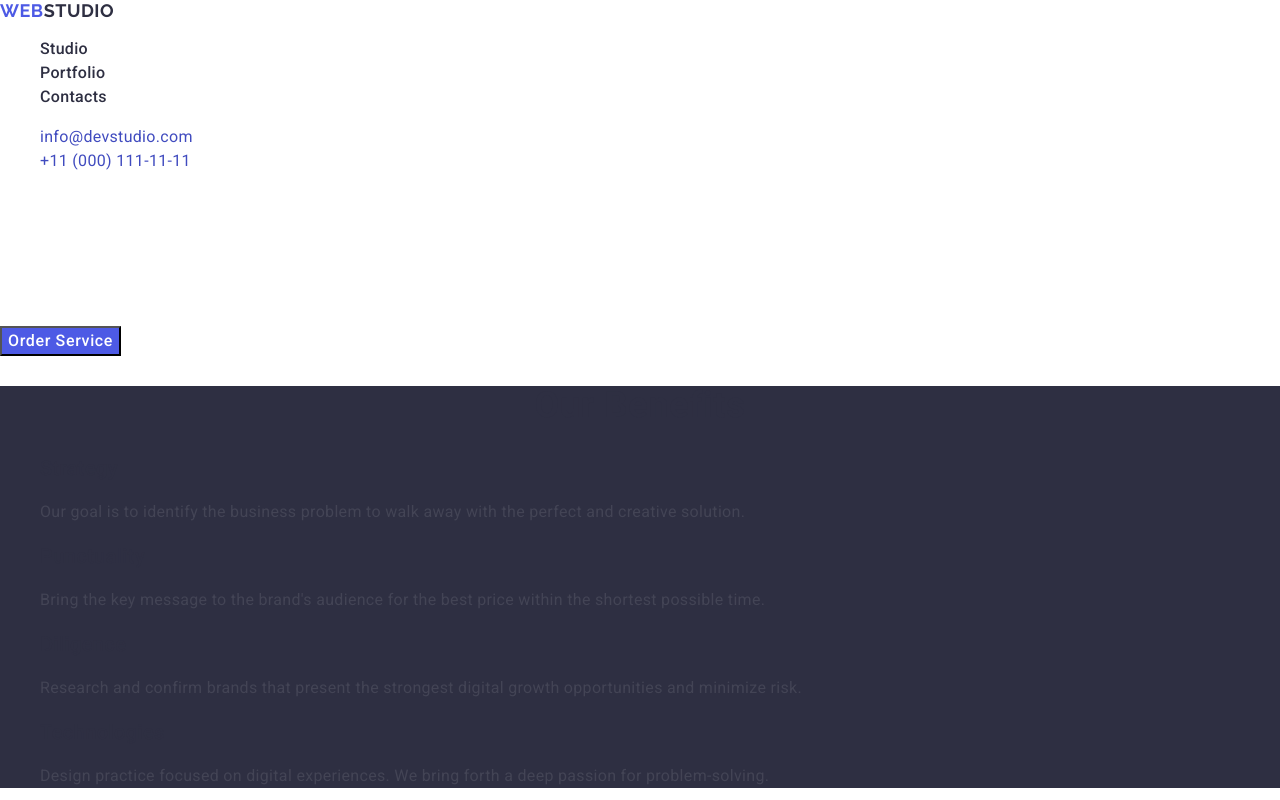
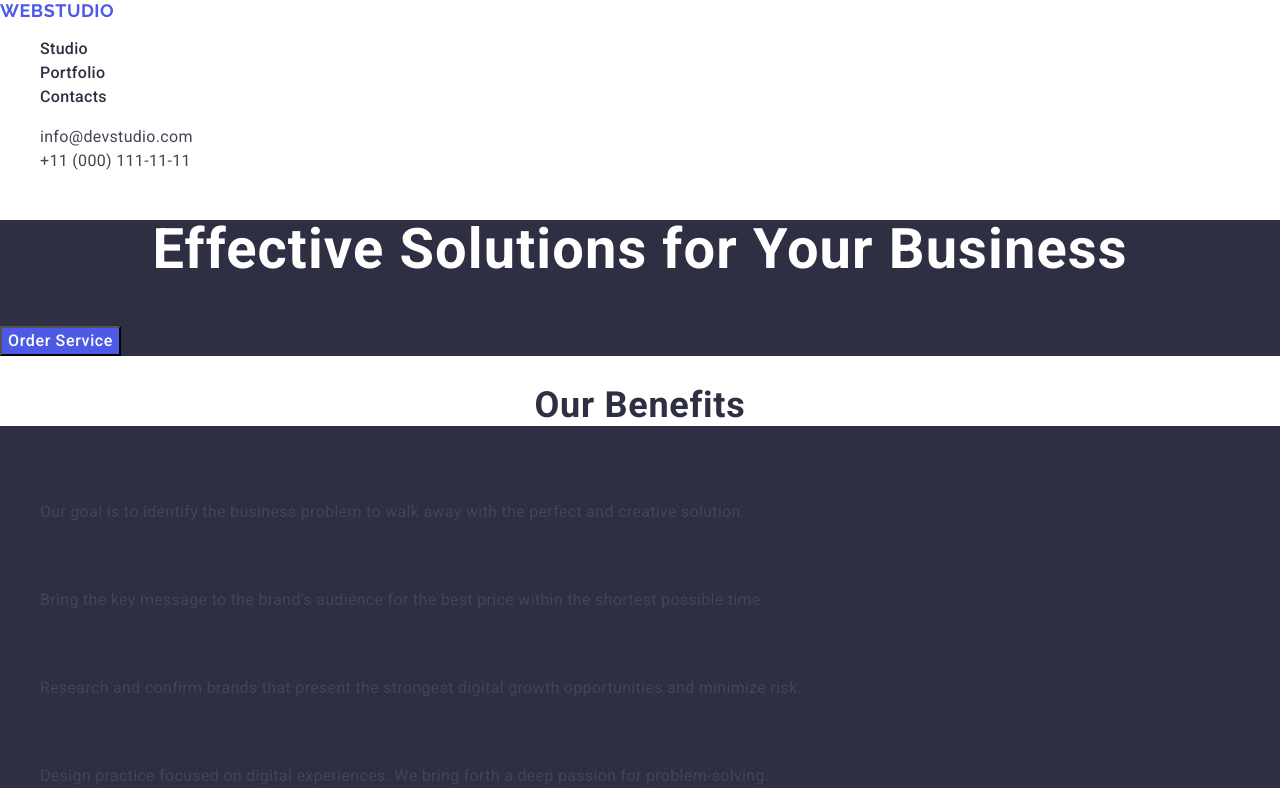
Before and after one commit to Hanna-Nahrebelna/goit-homework-02, a plain HTML site: page index.html in a window 1280 px wide. Shown: the top 800 px of the page. Drawn offline with nearby package versions, Linux system fonts and the light colour scheme.

Commit message:
update-3 html, css

```diff
--- a/css/styles.css
+++ b/css/styles.css
@@ -31,16 +31,11 @@ body {
     line-height: 1.17;
     letter-spacing: 0.03em;
     text-transform: uppercase;
-    color: var(--NAVY-BLUE, #2E2F42);
+    color: var(--NAVY-BLUE, #4d5ae5);
 }
 
 .logo-span {
-    font-family: 'Raleway', sans-serif;
-    font-size: 18px;
-    font-weight: 700;
-    line-height: 1.166;
-    letter-spacing: 0.03em;
-    text-transform: uppercase;
+    color: #2e2f42;
 }
 
 .menu-link {
@@ -62,18 +57,32 @@ body {
     font-style: normal;
 }
 
-.mailto-link,
-.tel-link {
+.contacts-link {
     font-family: 'Roboto', sans-serif;
     font-size: 16px;
     font-weight: 400;
     line-height: 1.5;
     letter-spacing: 0.02em;
-    color: var(--SLATE, #404BBF);
+    color: #434455;
 }
 /* ========/HEADR STYLES======== */
 
 /* ========BODE STYLE=========== */
+.hero {
+    background-color: #2e2f42;
+}
+
+.title-h2 {
+    text-align: center;
+    font-family: 'Roboto', sans-serif;
+    font-size: 36px;
+    line-height: 1.11;
+    letter-spacing: 0.02em;
+    text-transform: capitalize;
+    color: var(--NAVY-BLUE, #2E2F42);
+    background-color: #FFFFFF;
+}
+
 .our-benefits {
     background-color: #2E2F42;
 }
@@ -100,16 +109,6 @@ body {
 .button-mail:hover,
 .button-mail:focus {
     background-color: #404BBF;
-}
-
-h2 {
-    text-align: center;
-    font-family: 'Roboto', sans-serif;
-    font-size: 36px;
-    line-height: 1.11;
-    letter-spacing: 0.02em;
-    text-transform: capitalize;
-    color: var(--NAVY-BLUE, #2E2F42);
 }
 
 .benefits-h3 {
@@ -165,7 +164,7 @@ h2 {
     font-family: 'Roboto', sans-serif;
     font-size: 16px;
     line-height: 1.5;
-    letter-spacing: 0.013em;
+    letter-spacing: 0.02em;
     color: var(--SLATE, #434455);
 }
 
@@ -187,7 +186,7 @@ h2 {
     line-height: 1.17;
     letter-spacing: 0.03em;
     text-transform: uppercase;
-    color: var(--NAVY-BLUE, #2E2F42);
+    color: #4d5ae5;
 }
 
 .span-studio {
--- a/index.html
+++ b/index.html
@@ -25,7 +25,7 @@
   <!--PAGE HEADR-->
   <header class="page-header">
     <nav class="page-navigation">
-      <a class="logotype link" href="./index.html"><span class="logo-span">Web</span>Studio</a>
+      <a class="logotype link" href="./index.html">Web<span class="logo-span">Studio</span></a>
       <ul class="menu list">
         <li class="menu-item">
           <a class="menu-link link" href="">Studio</a>
@@ -41,10 +41,10 @@
     <address class="contacts">
       <ul class="list">
         <li>
-          <a class="mailto-link link" href="mailto:info@devstudio.com">info@devstudio.com</a>
+          <a class="contacts-link link" href="mailto:info@devstudio.com">info@devstudio.com</a>
         </li>
         <li>
-          <a class="tel-link link" href="tel:+110001111111">+11 (000) 111-11-11</a>
+          <a class="contacts-link link" href="tel:+110001111111">+11 (000) 111-11-11</a>
         </li>
       </ul>
     </address>
@@ -52,14 +52,14 @@
 
   <main>
     <!--HERO SECTION-->
-    <section>
+    <section class="hero">
       <h1 class="main-title">Effective Solutions for Your Business</h1>
       <button type="button" class="button-mail">Order Service</button>
     </section>
 
     <!--OUR BENEFITS-->
     <section class="our-benefits">
-      <h2>Our benefits</h2>
+      <h2 class="title-h2">Our benefits</h2>
       <ul class="list">
         <li>
           <h3 class="benefits-h3">Strategy</h3>
@@ -91,7 +91,7 @@
 
     <!--OUR TEAM-->
     <section class="our-team">
-      <h2>Our Team</h2>
+      <h2 class="title-h2">Our Team</h2>
       <ul class="list">
         <li>
           <img src="./images/our_team/img-1-mark-guerrero.jpg" alt="Mark Guerrero" width="264" />
@@ -118,7 +118,7 @@
 
     <!--OUR PORTFOLIO-->
     <section class="our-portfolio">
-      <h2>Our Portfolio</h2>
+      <h2 class="title-h2">Our Portfolio</h2>
       <ul class="list">
         <li>
           <img
@@ -141,7 +141,7 @@
         <li>
           <img
           src="./images/our_portfolio/meditation-app-img-3.jpg"
-          alt="Meditation App" width="360"
+          alt="Meditation App"
           width="360"
           />
           <h3 class="portfolio-h3">Meditation App</h3>
@@ -179,7 +179,7 @@
 
   <!--FOOTER PAGE-->
   <footer class="mail-footer">
-    <a class="logotype-footer link" href="./index.html"><span class="logo-span">Web</span><span class="span-studio">Studio</span></a>
+    <a class="logotype-footer link" href="./index.html">Web<span class="span-studio">Studio</span></a>
     <p class="footer-text">
       Increase the flow of customers and sales for your business with digital
       marketing & growth solutions.
```
